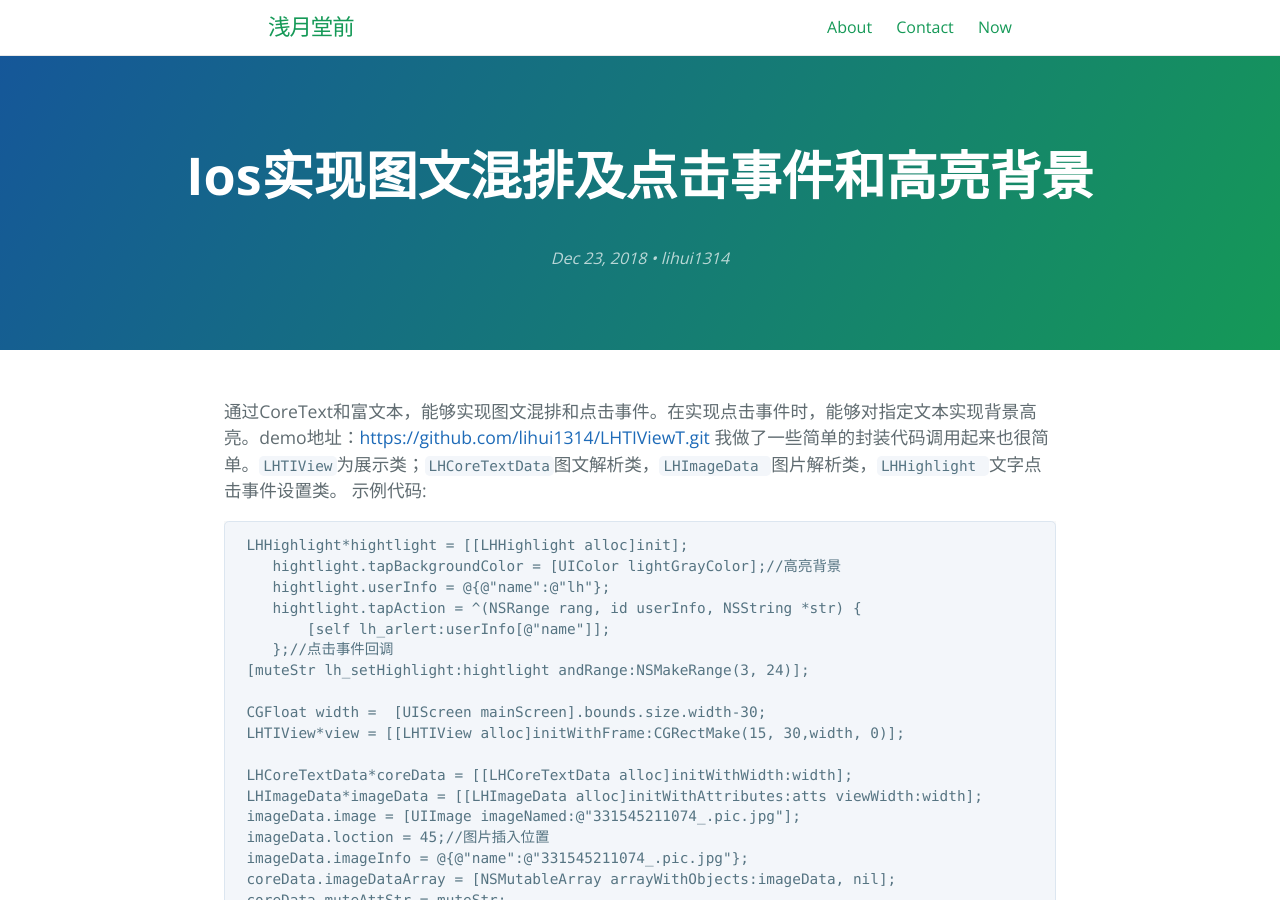
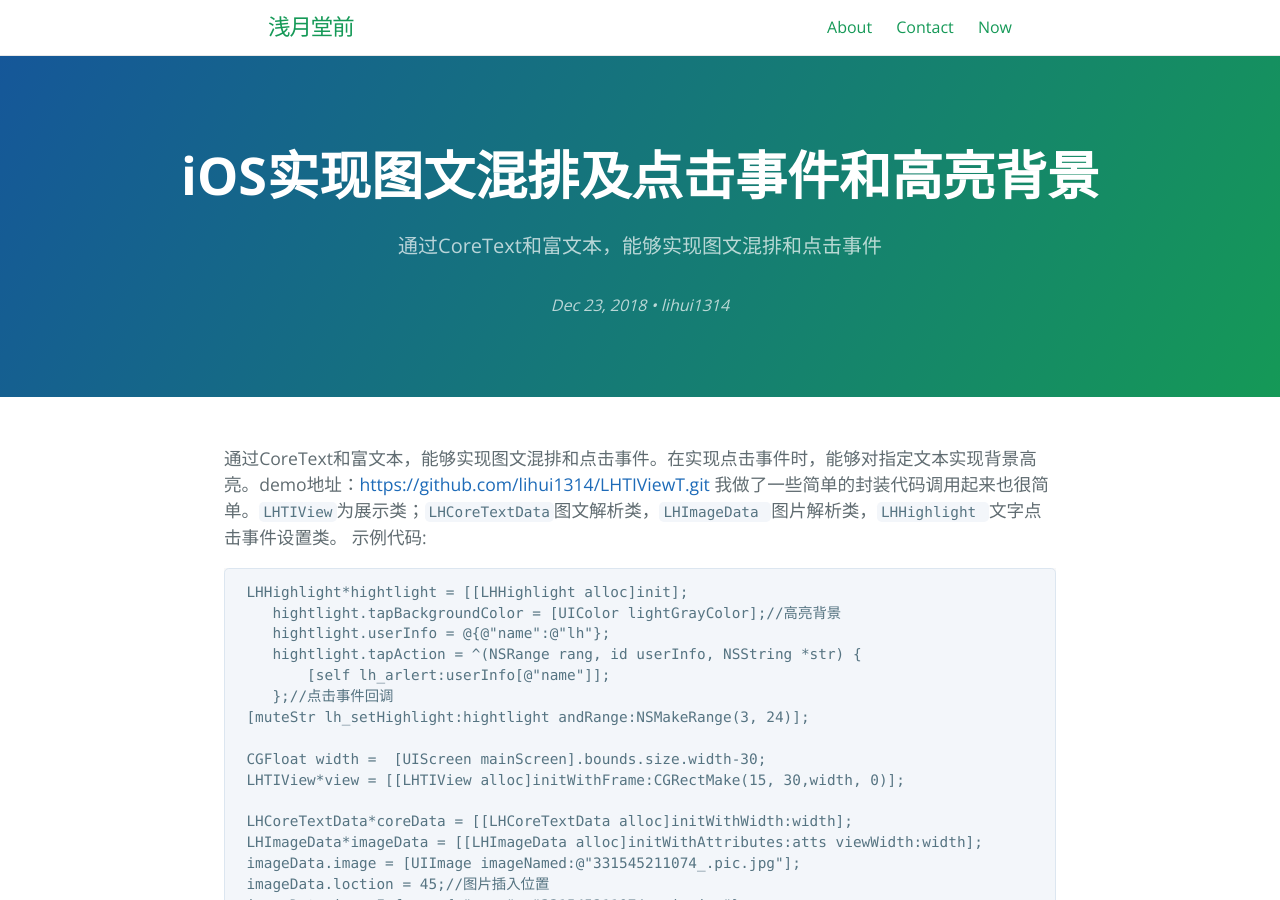
Before and after one commit to lihui1314/lihui1314.github.io, a Jekyll site: the page built from _posts/2018-12-23-iOS实现图文混排及点击事件和高亮背景.md, in a window 1280 px wide and 900 px high. Built offline with Jekyll 4.4.1, drawn with Linux system fonts in a browser that asks for light colours; our own code applies the rules of GitHub Pages for plain Markdown files.

Commit message:
no message

```diff
--- a/_posts/2018-12-23-iOS实现图文混排及点击事件和高亮背景.md
+++ b/_posts/2018-12-23-iOS实现图文混排及点击事件和高亮背景.md
@@ -1,3 +1,8 @@
+---
+layout: post
+title:  "iOS实现图文混排及点击事件和高亮背景"
+tagline: "通过CoreText和富文本，能够实现图文混排和点击事件"
+---
 通过CoreText和富文本，能够实现图文混排和点击事件。在实现点击事件时，能够对指定文本实现背景高亮。demo地址：[https://github.com/lihui1314/LHTIViewT.git](https://github.com/lihui1314/LHTIViewT.git)
 我做了一些简单的封装代码调用起来也很简单。`LHTIView`为展示类；`LHCoreTextData`图文解析类，`LHImageData `图片解析类，`LHHighlight `文字点击事件设置类。
 示例代码:
```
